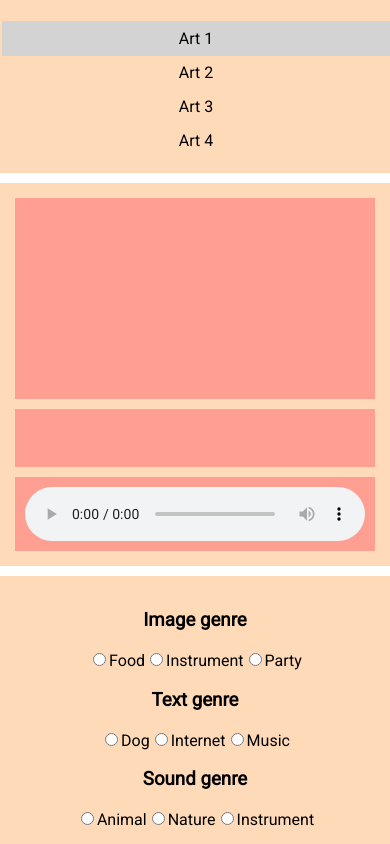
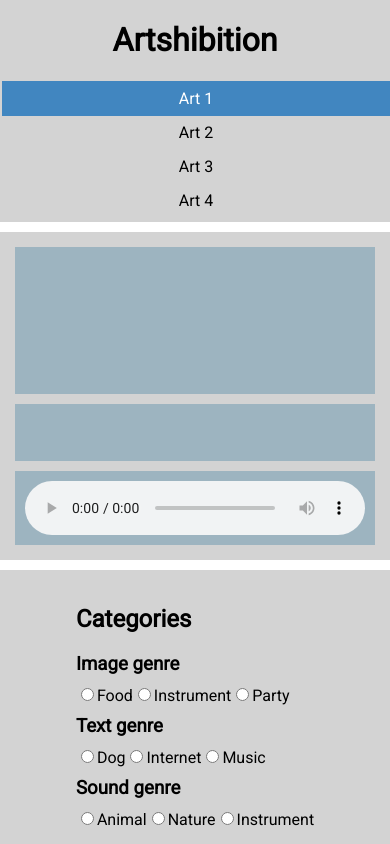
Before and after one commit to IT2810/it2810-webutvikling-h18-prosjekt-2-gruppe--27, a React (Create React App) app: page / in a window 390 px wide. Built offline with nearby package versions, Linux system fonts and the light colour scheme.

Commit message:
Changed colors and design clean up

```diff
--- a/src/App.css
+++ b/src/App.css
@@ -5,10 +5,9 @@
   position: absolute;
   top: 0;
   bottom: 0;
-  text-align: center;
   width: 100%;
   height: 100%;
-  display:grid;
+  display: grid;
   grid-gap: 10px;
   grid-template-rows: 1fr 11fr;
   grid-template-columns: 4fr 1fr;
@@ -17,16 +16,58 @@
     "art radio";
 }
 
-.App > div {
-  background: peachpuff;
+.App div {
+  background: #d3d3d3;
 }
 
-/* Tabs */
+.title {
+  text-align: center;
+}
+
+/* TABS */
 .tabs {
   grid-area: tabs;
   /*TODO: implement positioning */
 }
 
+.tab-list {
+  text-align: center;
+  border-bottom: 4px solid #4186c0;
+  margin-bottom: 5px;
+  padding-left: 0;
+}
+
+.tab-item {
+  display: inline-block;
+  list-style: none;
+  margin-bottom: -1px;
+  margin-left: 2px;
+  padding: 0.5em 0.75em;
+}
+
+.tab-item:hover {
+  color: white;
+  cursor: pointer;
+  transition: background-color 0.3s, color 0.3s;
+  border-radius: 5px 5px 0 0;
+  background-color: #64a6e3;
+}
+
+.tab-item-current {
+  color: white;
+  display: inline-block;
+  list-style: none;
+  margin-bottom: -1px;
+  margin-left: 2px;
+  padding: 0.5em 0.75em;
+  background-color: #4186c0;
+  border-radius: 5px 5px 0 0;
+  border-width: 1px 1px 0 1px;
+}
+
+/* END OF TABS */
+
+/* ART */
 .art {
   padding: 15px;
   grid-area: art;
@@ -40,7 +81,7 @@
 }
 
 .art div {
-  background: #ff9f91;
+  background: #9db4c0;
   padding: 10px;
 }
 
@@ -51,7 +92,7 @@
   align-items: center;
 }
 
-.image svg{
+.image svg {
   display: block;
   width: 100%;
   height: 100%;
@@ -65,10 +106,12 @@
   justify-content: center;
   align-items: center;
 }
+
 .sound audio {
   display: block;
   width: 100%;
 }
+
 .sound {
   grid-area: sound;
   display: flex;
@@ -76,48 +119,33 @@
   align-items: center;
 }
 
+/* END OF ART */
+
+/* RADIO */
+
 .radio {
   padding: 15px;
   grid-area: radio;
+  display: flex;
+  justify-content: center;
 }
+
+.radio h3 {
+  margin: 10px 0;
+}
+
 .radio label {
   display: block;
   text-align: left;
 }
 
-.tab-list {
-  border-bottom: 1px solid #d3d3d3;
-  padding-left: 0;
-}
+/* END OF RADIO */
 
-.tab-item {
-  display: inline-block;
-  list-style: none;
-  margin-bottom: -1px;
-  margin-left: 2px;
-  padding: 0.5em 0.75em;
-}
-.tab-item:hover{
-  cursor: pointer;
-  transition: background-color 0.3s;
-  border-radius: 5px 5px 0 0;
-  background-color: #e2e2e2;
-}
-
-.tab-item-current {
-  display: inline-block;
-  list-style: none;
-  margin-bottom: -1px;
-  margin-left: 2px;
-  padding: 0.5em 0.75em;
-  background-color: #d3d3d3;
-  border-radius: 5px 5px 0 0;
-  border-width: 1px 1px 0 1px;
-}
-@media only screen and (max-width: 930px){
+@media only screen and (max-width: 930px) {
   .App {
     grid-template-columns: 3fr 1fr;
   }
+
   .art {
     grid-template-columns: 3fr 2fr;
     grid-template-rows: 4fr 1fr;
@@ -126,14 +154,38 @@
       "sound sound";
   }
 }
+
+
 @media only screen and (max-width: 627px) {
+  .hidden { display:none; }
   .App {
     grid-template-columns: auto;
-    grid-template-areas:
-      "tabs"
-      "art"
-      "radio";
+    grid-template-areas: "tabs" "art" "radio";
   }
+  .tab-list {
+    border-bottom: 0;
+    padding-left: 0;
+  }
+
+  .tab-item {
+    display: block;
+    list-style: none;
+    margin-bottom: -1px;
+  }
+
+  .tab-item:hover {
+    cursor: pointer;
+    border-radius: initial;
+  }
+
+  .tab-item-current {
+    display: block;
+    list-style: none;
+    margin-bottom: -1px;
+    padding: 0.5em 0.75em;
+    border-radius: initial;
+  }
+
   .radio label {
     display: initial;
     text-align: left;
@@ -146,33 +198,8 @@
     display: grid;
     grid-template-columns: 1fr;
     grid-template-rows: 1fr;
-    grid-template-areas:
-      "image"
-      "text"
-      "sound";
+    grid-template-areas: "image" "text" "sound";
   }
 
-  .tab-list {
-    border-bottom: 0;
-    padding-left: 0;
-  }
 
-  .tab-item {
-    display: block;
-    list-style: none;
-    margin-bottom: -1px;
-  }
-  .tab-item:hover{
-    cursor: pointer;
-    border-radius: initial;
-  }
-
-  .tab-item-current {
-    display: block;
-    list-style: none;
-    margin-bottom: -1px;
-    padding: 0.5em 0.75em;
-    background-color: #d3d3d3;
-    border-radius: initial;
-  }
 }
--- a/src/components/Radio.js
+++ b/src/components/Radio.js
@@ -15,6 +15,7 @@ class Radio extends Component {
     return(
       <div className={this.props.className}>
         <form>
+          <h2>Categories</h2>
           <div id="image">
             <h3>Image genre</h3>
             <label>
--- a/src/components/Tabs.js
+++ b/src/components/Tabs.js
@@ -1,11 +1,11 @@
 import React, {Component} from 'react';
 import Tab from './Tab';
 
-class Navbar extends Component {
+class Tabs extends Component {
   render() {
     return (
       <div className={this.props.className}>
-        <h1>{this.props.title}</h1>
+        <h1 className="title">Artshibition</h1>
         <ol className="tab-list">
           {this.props.children.map((child, index) => {
             const name = child.props.children;
@@ -25,4 +25,4 @@ class Navbar extends Component {
   }
 }
 
-export default Navbar;
+export default Tabs;
```
